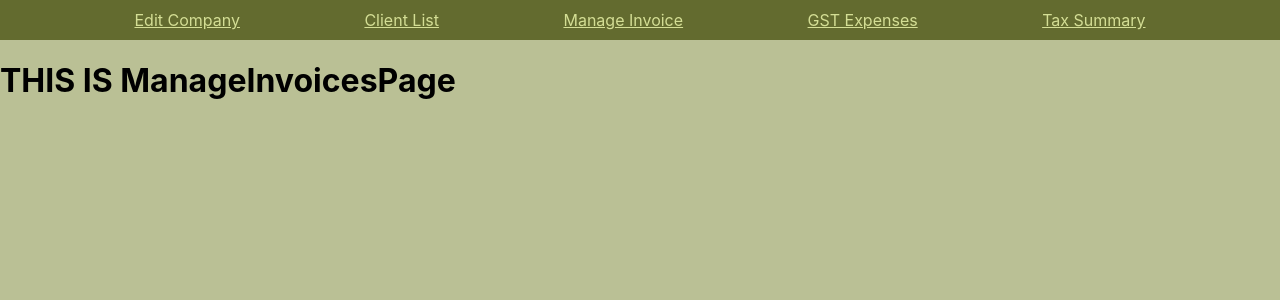
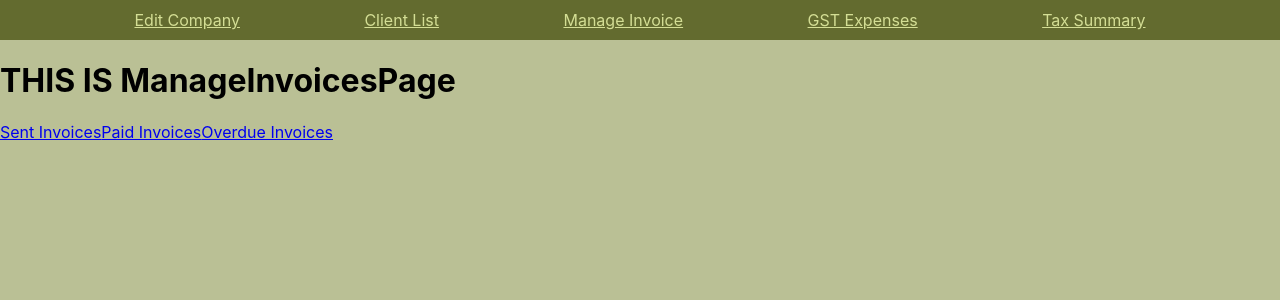
Before and after one commit to rafaelmarcoo/invoice-system-frontend, a React (Create React App) app: page /manageinvoices in a window 1280 px wide. Shown: the top 300 px of the page. Built offline with nearby package versions, Linux system fonts and the light colour scheme.

Commit message:
Navbar for MangeInvoicesPage

```diff
--- /dev/null
+++ b/src/ManageInvoices/ManageInvoicesNavbar.js
@@ -0,0 +1,11 @@
+import { Link } from "react-router-dom";
+
+export const ManageInvoicesNavbar = () => {
+    return (
+        <div className="manage-invoices-navbar">
+            <Link>Sent Invoices</Link>
+            <Link>Paid Invoices</Link>
+            <Link>Overdue Invoices</Link>
+        </div>
+    )
+};
--- a/src/ManageInvoices/ManageInvoicesPage.js
+++ b/src/ManageInvoices/ManageInvoicesPage.js
@@ -1,7 +1,11 @@
+import { ManageInvoicesNavbar } from "./ManageInvoicesNavbar";
+
 export const ManageInvoicesPage = () => {
     return  (
-        <div>
+        <div className="manage-invoices-page">
             <h1>THIS IS ManageInvoicesPage</h1>
+
+            <ManageInvoicesNavbar />
         </div>
     );
 }
```
